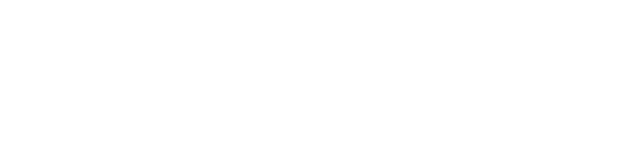
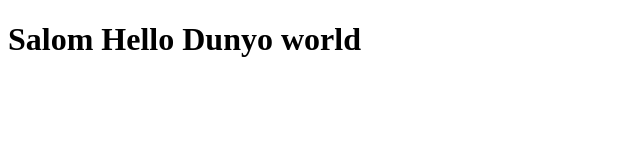
Before and after one commit to odilovpro/lorem, a plain HTML site: page index.html in a window 1280 px wide. Shown: the whole page, without its empty margins (0-640 px from the left). Drawn offline with Linux system fonts and the light colour scheme.

Commit message:
coofe-1.1

```diff
--- a/index.html
+++ b/index.html
@@ -6,6 +6,6 @@
     <title>Document</title>
 </head>
 <body>
-
+    <h1 class="nimadir">Salom Hello Dunyo world</h1>
 </body>
 </html>
```
